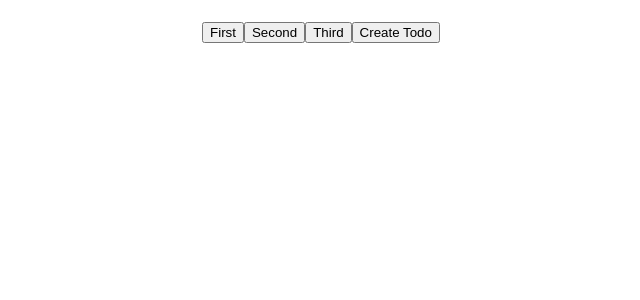
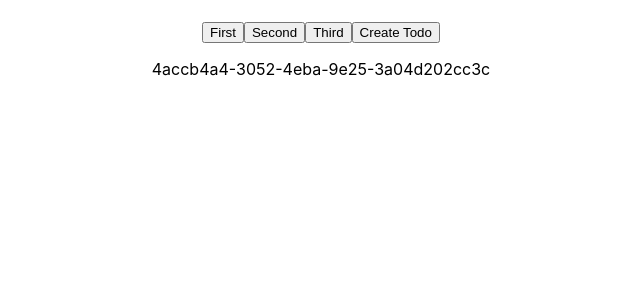
Before and after one commit to deshiknaves/cypress-playground, a React (Create React App) app: page / in a window 1280 px wide. Shown: the top 300 px of the page, without its empty margins (319-959 px from the left). Built offline with nearby package versions, Linux system fonts and the light colour scheme.

Commit message:
✅ Stub a function with a proxy

```diff
--- a/package.json
+++ b/package.json
@@ -14,7 +14,8 @@
     "lodash": "^4.17.20",
     "react": "^16.13.1",
     "react-dom": "^16.13.1",
-    "react-scripts": "3.4.3"
+    "react-scripts": "3.4.3",
+    "uuid": "^8.3.2"
   },
   "devDependencies": {
     "@testing-library/cypress": "^7.0.0",
--- a/src/App.js
+++ b/src/App.js
@@ -1,5 +1,22 @@
 import React, { useState, useEffect, useRef } from 'react'
+import { v4 } from 'uuid'
 import './App.css'
+
+if (process.env.NODE_ENV !== 'production' && typeof window !== 'undefined') {
+  window.__v4 = v4
+}
+
+function v4Proxy() {
+  if (
+    process.env.NODE_ENV !== 'production' &&
+    typeof window !== 'undefined' &&
+    window.__v4
+  ) {
+    return window.__v4()
+  }
+
+  return v4()
+}
 
 function App() {
   const fetched = useRef(false)
@@ -25,7 +42,6 @@ function App() {
   }
 
   useEffect(() => {
-    console.log(fetched.current)
     if (!message || fetched.current) return
     fetched.current = true
     setTimeout(() => {
@@ -57,6 +73,7 @@ function App() {
           Create Todo
         </button>
       </div>
+      <p>{v4Proxy()}</p>
     </div>
   )
 }
```
Also changed, not shown: 2 other files (tests, documents, lock files or other folders).
